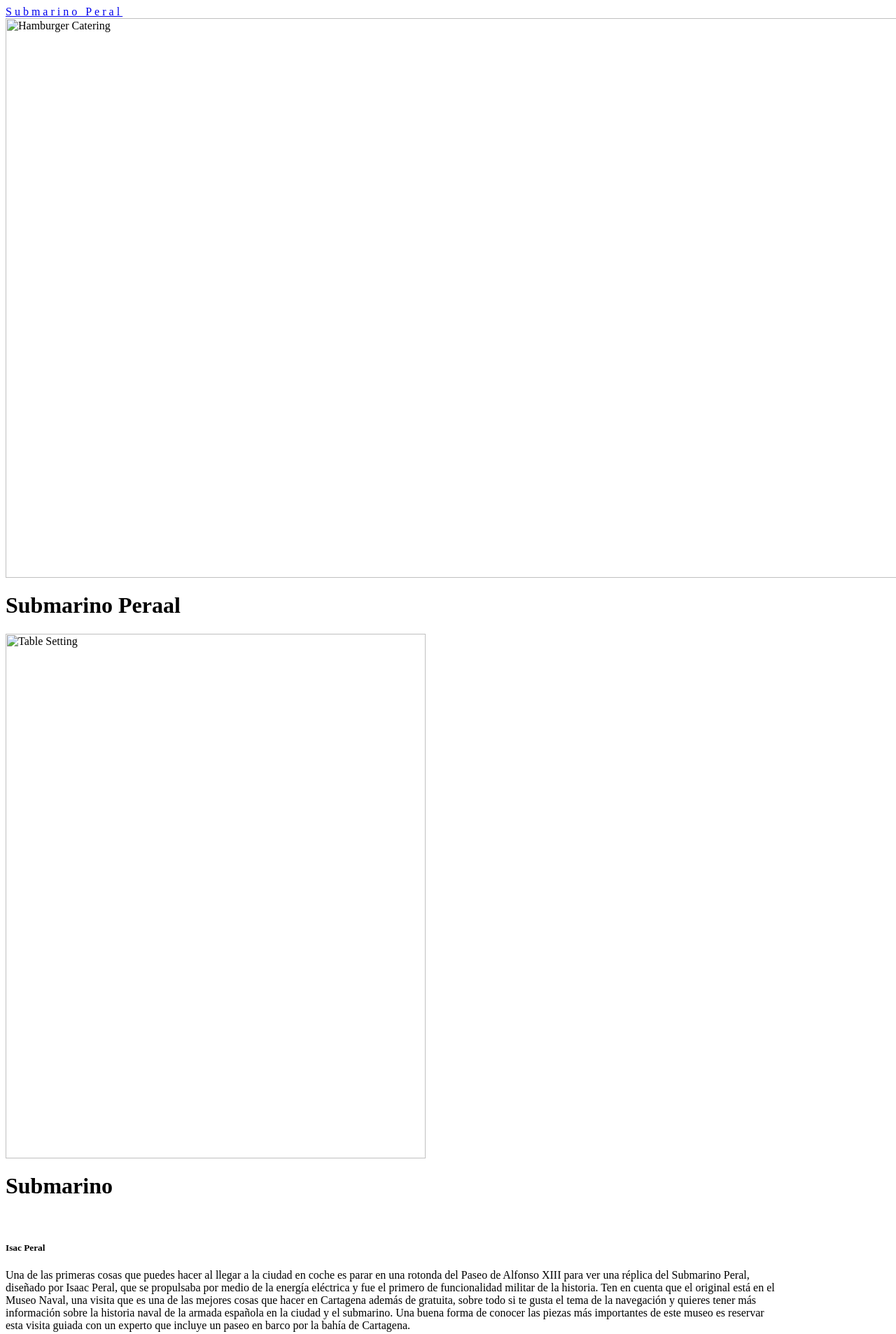
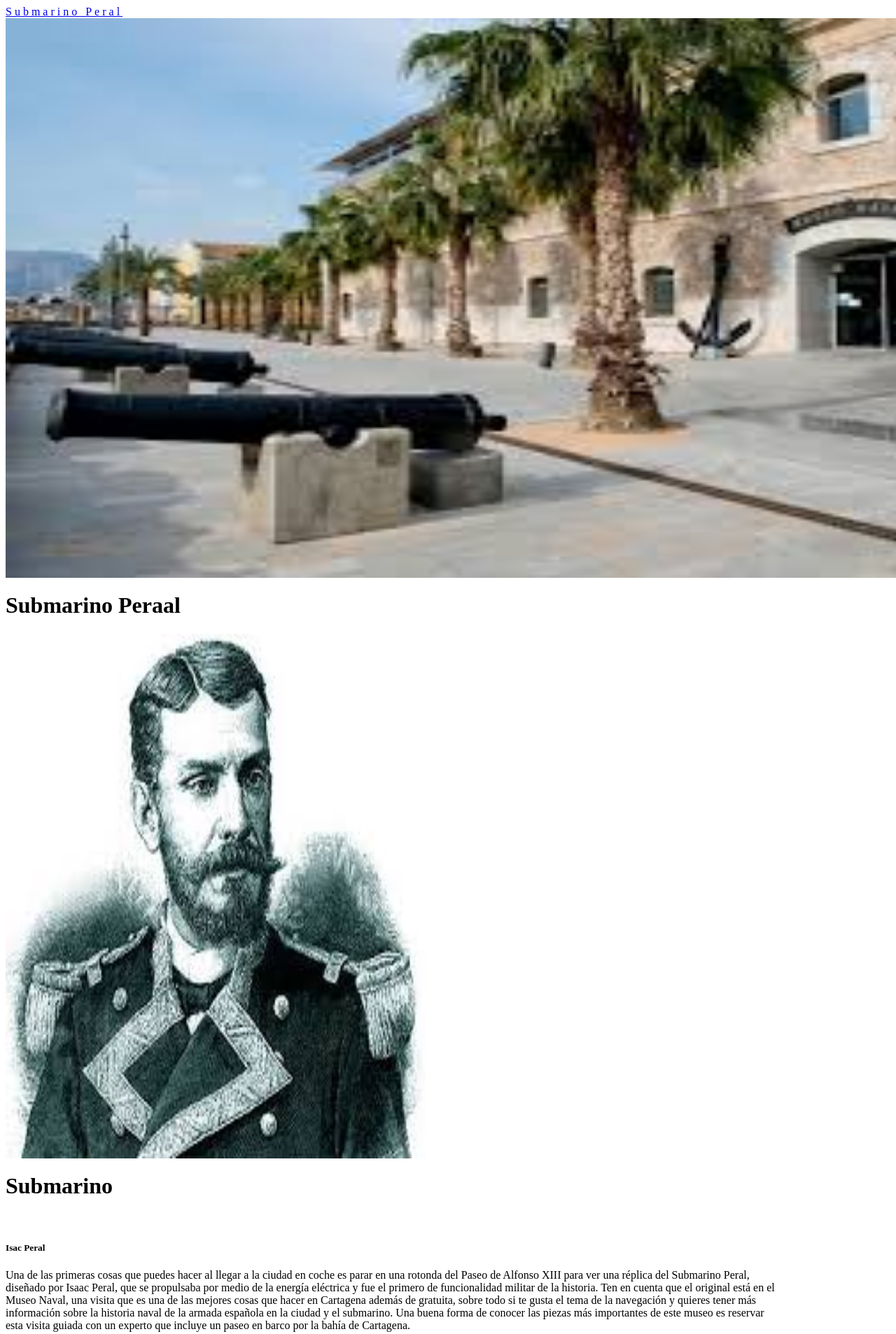
Before and after one commit to AdrianMorenilla/AdrianMorenilla, a plain HTML site: page ejeciciosconplantillas/SP.html in a window 1280 px wide. Shown: the top 1907 px of the page at 70% size. Drawn offline with Linux system fonts and the light colour scheme.

Commit message:
Update SP.html

```diff
--- a/ejeciciosconplantillas/SP.html
+++ b/ejeciciosconplantillas/SP.html
@@ -12,7 +12,7 @@
 
 <!-- Header -->
 <header class="w3-display-container w3-content w3-wide" style="max-width:1600px;min-width:500px" id="home">
-  <img class="w3-image" src="imagenes/sp2.jpg" alt="Hamburger Catering" width="1600" height="800">
+  <img class="w3-image" src="imagenes/sp2.jpeg" alt="Hamburger Catering" width="1600" height="800">
   <div class="w3-display-bottomleft w3-padding-large w3-opacity">
     <h1 class="w3-xxlarge">Submarino Peraal</h1>
   </div>
@@ -24,7 +24,7 @@
   <!-- About Section -->
   <div class="w3-row w3-padding-64" id="about">
     <div class="w3-col m6 w3-padding-large w3-hide-small">
-     <img src="imagenes/sp3.jpg" class="w3-round w3-image w3-opacity-min" alt="Table Setting" width="600" height="750">
+     <img src="imagenes/sp3.jpeg" class="w3-round w3-image w3-opacity-min" alt="Table Setting" width="600" height="750">
     </div>
 
     <div class="w3-col m6 w3-padding-large">
```
